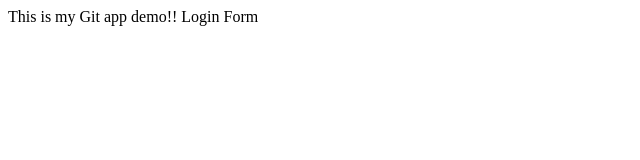
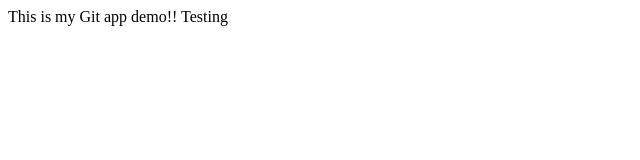
Before and after one commit to multisun89/Myapp2, a plain HTML site: page index.html in a window 1280 px wide. Shown: the full height of the page, 0-640 px from the left. Drawn offline with Linux system fonts and the light colour scheme.

Commit message:
updated index

```diff
--- a/index.html
+++ b/index.html
@@ -4,6 +4,6 @@
 </head>
 <body>
 This is my Git app demo!!
-Login Form
+Testing
 </body>
 </html>
```
